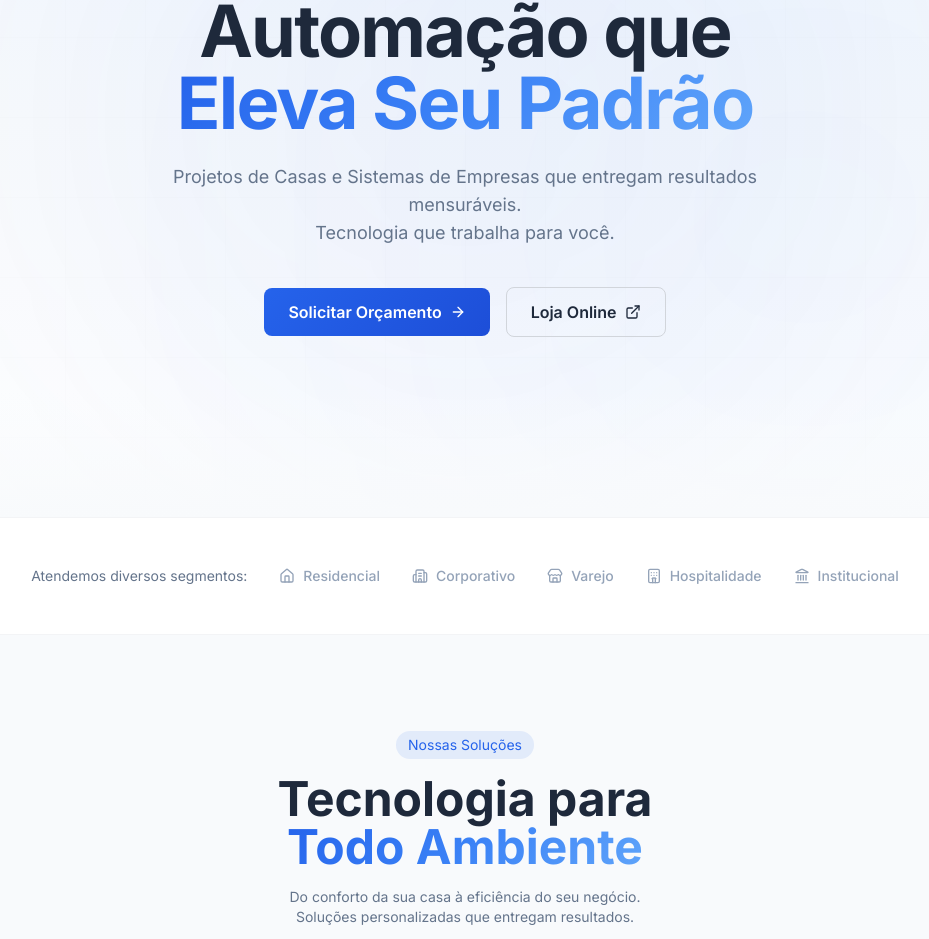
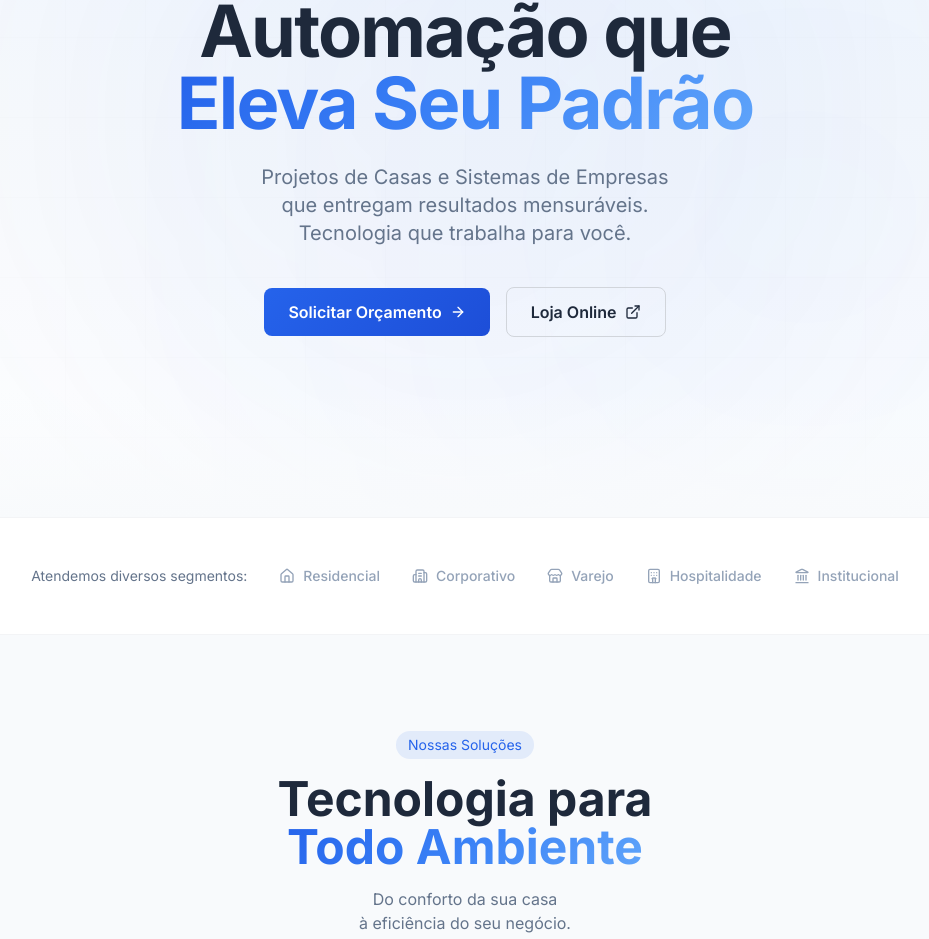
Before and after one commit to automattussolucoes/site, a React (Vite) app: page / in a window 1280 px wide. Shown: the part 283-1222 px from the top of the page, without its empty margins (175-1104 px from the left). Built offline with nearby package versions, Linux system fonts and the light colour scheme; no server answers; the database is empty.

Commit message:
Reset font sizes and apply specific line breaks across sections

```diff
--- a/src/sections/CTAFinal.tsx
+++ b/src/sections/CTAFinal.tsx
@@ -48,8 +48,8 @@ export default function CTAFinal() {
           <h2 className="text-3xl sm:text-4xl lg:text-5xl font-bold text-white mb-4">
             Pronto para o <br /> <span className="text-blue-500">Próximo Nível</span>?
           </h2>
-          <p className="text-slate-400 text-base mb-10 max-w-xl mx-auto">
-            Orçamento sem compromisso. Resposta em 24h.
+          <p className="text-slate-400 text-lg mb-10 max-w-xl mx-auto">
+            Orçamento sem compromisso. <br /> Resposta em 24h.
           </p>
 
           {/* Form */}
@@ -103,7 +103,7 @@ export default function CTAFinal() {
           )}
 
           {/* Trust Text */}
-          <p className="text-slate-600 text-[10px] mt-6">
+          <p className="text-slate-600 text-sm mt-6">
             Ao enviar, você concorda com nossa política de privacidade.
           </p>
         </motion.div>
--- a/src/sections/Hero.tsx
+++ b/src/sections/Hero.tsx
@@ -93,9 +93,9 @@ export default function Hero() {
           {/* Subheadline */}
           <motion.p
             variants={itemVariants}
-            className="text-base sm:text-lg text-[#64748B] max-w-2xl mx-auto mb-10 leading-relaxed"
+            className="text-lg sm:text-xl text-[#64748B] max-w-2xl mx-auto mb-10 leading-relaxed"
           >
-            Projetos de Casas e Sistemas de Empresas que entregam resultados mensuráveis. <br /> Tecnologia que trabalha para você.
+            Projetos de Casas e Sistemas de Empresas <br /> que entregam resultados mensuráveis. <br /> Tecnologia que trabalha para você.
           </motion.p>
 
           {/* CTAs */}
--- a/src/sections/Processo.tsx
+++ b/src/sections/Processo.tsx
@@ -47,7 +47,7 @@ export default function Processo() {
           <h2 className="text-3xl sm:text-4xl lg:text-5xl font-bold text-[#1E293B] mb-4">
             Processo <span className="text-gradient-blue">Simplificado</span>
           </h2>
-          <p className="text-[#64748B] text-xs max-w-2xl mx-auto">
+          <p className="text-[#64748B] max-w-2xl mx-auto">
             Da primeira conversa à entrega final. <br /> Transparência e eficiência em cada etapa.
           </p>
         </motion.div>
--- a/src/sections/Solucoes.tsx
+++ b/src/sections/Solucoes.tsx
@@ -97,8 +97,8 @@ export default function Solucoes() {
           <h2 className="text-3xl sm:text-4xl lg:text-5xl font-bold text-[#1E293B] mb-4">
             Tecnologia para <br /> <span className="text-gradient-blue">Todo Ambiente</span>
           </h2>
-          <p className="text-[#64748B] text-sm max-w-2xl mx-auto">
-            Do conforto da sua casa à eficiência do seu negócio. <br /> Soluções personalizadas que entregam resultados.
+          <p className="text-[#64748B] max-w-2xl mx-auto">
+            Do conforto da sua casa <br /> à eficiência do seu negócio. <br /> Soluções personalizadas <br /> que entregam resultados.
           </p>
         </motion.div>
 
```
